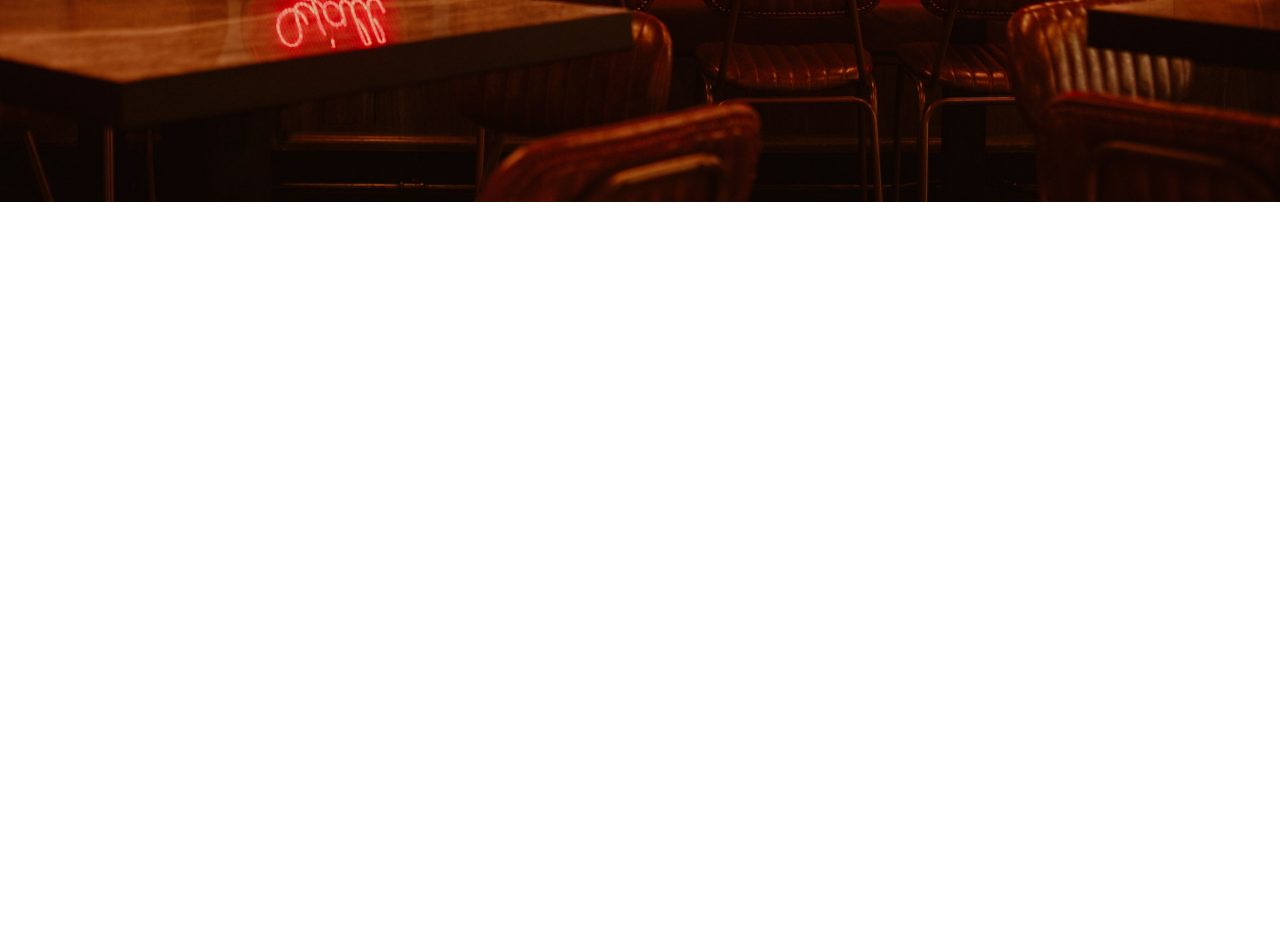
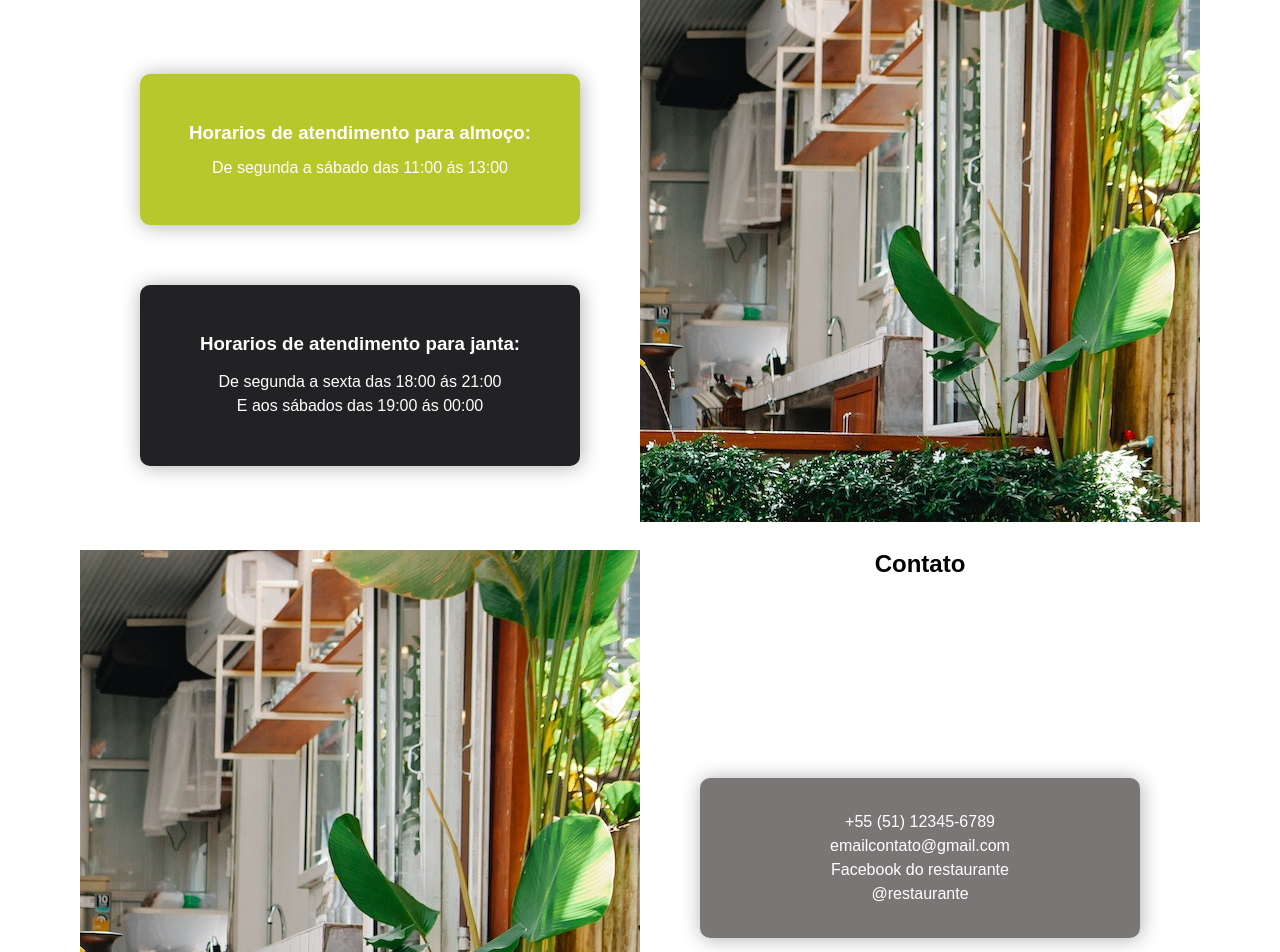
Before and after one commit to guilherme-possebon/Restaurante, a React (Vite) app: page / in a window 1280 px wide. Shown: the part 680-1632 px from the top of the page. Before the commit the page ends 882 px from the top, so only its background shows below. Built offline with nearby package versions, Linux system fonts and the light colour scheme.

Commit message:
Continuando o site

```diff
--- a/src/App.jsx
+++ b/src/App.jsx
@@ -1,6 +1,7 @@
 import './App.css'
 import Header from './Components/Header'
 import Home from './Components/Home.jsx'
+import AboutPlusContact from './Components/AboutPlusContact'
 
 function App() {
 
@@ -12,6 +13,9 @@ function App() {
       <section>
         <Home />
       </section>
+      <section>
+        <AboutPlusContact />
+      </section>
     </>
   )
 }
--- /dev/null
+++ b/src/Components/AboutPlusContact.jsx
@@ -0,0 +1,39 @@
+import "./Css/AboutPlusContact.css"
+
+export default function AboutPlusContact() {
+    return (
+        <div className="containerAboutPlusContact">
+            <div className="about">
+                <div className="text">
+                    <h2>Sobre</h2>
+                        <div className="listAbout">
+                            <ul className="almoco">
+                                <li><h3>Horarios de atendimento para almoço:</h3></li>
+                                <li><p>De segunda a sábado das 11:00 ás 13:00</p></li>
+                            </ul>
+                            <ul className="janta">
+                                <li><h3>Horarios de atendimento para janta:</h3></li>
+                                <li><p>De segunda a sexta das 18:00 ás 21:00</p></li>
+                                <li><p>E aos sábados das 19:00 ás 00:00</p></li>
+                            </ul>
+                        </div>
+                </div>
+                <div className="imgAbout"></div>
+            </div>
+            <div className="contact">
+                <div className="imgContact"></div>
+                    <div className="text">
+                        <h2>Contato</h2>
+                            <div className="listContact">
+                                <ul>
+                                    <li><span>+55 (51) 12345-6789</span></li>
+                                    <li><span><a href="mailto:emaildecontatodorestaurante@gmail.com">emailcontato@gmail.com</a></span></li>
+                                    <li><span><a href="facebook.gg/facedorestaurante">Facebook do restaurante</a></span></li>
+                                    <li><span><a href="instagram.com.br/instadorestaurante">@restaurante</a></span></li>
+                                </ul>
+                            </div>
+                    </div>
+            </div>
+        </div>
+    )
+}
--- /dev/null
+++ b/src/Components/Css/AboutPlusContact.css
@@ -0,0 +1,87 @@
+/*----------------------------------------------------------------------*/
+/* Os dois */
+/*----------------------------------------------------------------------*/
+
+
+.about, .contact {
+    display: flex;
+    justify-content: center;
+}
+.text {
+    text-align: center;
+}
+.listAbout, .listContact {
+    display: flex;
+    flex-direction: column;
+    justify-content: center;
+    align-items: center;
+    width: 560px;
+    height: 560px;
+}
+.imgAbout, .imgContact {
+    background-image: url("/exemplo3.jpg");
+    background-position: right top;
+    background-attachment: fixed;
+    width: 560px;
+    height: 560px;
+}
+
+
+/*----------------------------------------------------------------------*/
+/* Sobre */
+/*----------------------------------------------------------------------*/
+
+
+.listAbout ul {
+    list-style: none;
+    padding: 3em;
+}
+.listAbout h3 {
+    padding-bottom: 15px;
+}
+.almoco, .janta {
+    color: white;
+    width: 440px;
+    margin: 30px;
+    border-radius: 10px;
+    box-shadow: 1px 1px 20px 0px rgba(0, 0, 0, 0.313);
+}
+.almoco {
+    background-color: rgb(182, 200, 44);
+}
+.janta {
+    background-color: rgb(34, 33, 36);
+}
+.janta p {
+    padding: 3px;
+}
+
+
+/*----------------------------------------------------------------------*/
+/* Contato */
+/*----------------------------------------------------------------------*/
+
+
+.listContact {
+    display: flex;
+    justify-content: center;
+}
+
+.listContact ul {
+    list-style: none;
+    background-color: rgba(47, 42, 42, 0.641);
+    color: white;
+    width: 440px;
+    margin: 30px;
+    border-radius: 10px;
+    box-shadow: 1px 1px 20px 0px rgba(0, 0, 0, 0.313);
+    padding: 2em;
+    text-align: center;
+}
+.listContact li {
+    padding: 3px;
+}
+.listContact a {
+    text-decoration: none;
+    color: white;
+}
--- a/src/Components/Css/Home.css
+++ b/src/Components/Css/Home.css
@@ -13,3 +13,6 @@
 .Home span {
     background-color: rgb(203, 137, 56);
 }
+.Home {
+    height: 70vh;
+}
--- a/src/Components/Home.jsx
+++ b/src/Components/Home.jsx
@@ -1,4 +1,16 @@
 import "./Css/Home.css"
+// // core version + navigation, pagination modules:
+// import Swiper, { Navigation, Pagination } from 'swiper';
+// // import Swiper and modules styles
+// import 'swiper/css';
+// import 'swiper/css/navigation';
+// import 'swiper/css/pagination';
+
+// // init Swiper:
+// const swiper = new Swiper('.swiper', {
+//   // configure Swiper to use modules
+//   modules: [Navigation, Pagination],
+// });
 
 
 import ex1 from '/exemplo1.jpg'
@@ -8,10 +20,49 @@ import ex4 from '/exemplo4.jpg'
 
 
 export default function Home() {
+// const swiper = new Swiper('.swiper', {
+//     // Optional parameters
+//     direction: 'vertical',
+//     loop: true,
+
+//     // If we need pagination
+//     pagination: {
+//         el: '.swiper-pagination',
+//     },
+
+//     // Navigation arrows
+//     navigation: {
+//         nextEl: '.swiper-button-next',
+//         prevEl: '.swiper-button-prev',
+//     },
+
+//     // And if we need scrollbar
+//     scrollbar: {
+//         el: '.swiper-scrollbar',
+//     },
+//     });
     return (
         <div className="Home">
             <h1><span>Nome do restaurante</span></h1>
-            <div className="img"></div>
+           {/* {/* <!-- Slider main container -->
+            <div class="swiper">
+            {/* <!-- Additional required wrapper -->
+            <div class="swiper-wrapper">
+                {/* <!-- Slides -->
+                <div class="swiper-slide">Slide 1</div>
+                <div class="swiper-slide">Slide 2</div>
+                <div class="swiper-slide">Slide 3</div>
+            </div>
+            {/* <!-- If we need pagination -->
+            <div class="swiper-pagination"></div>
+
+            {/* <!-- If we need navigation buttons -->
+            <div class="swiper-button-prev"></div>
+            <div class="swiper-button-next"></div>
+
+            {/* <!-- If we need scrollbar -->
+             <div class="swiper-scrollbar"></div>
+            </div>*/}
         </div>
     )
 }
```
